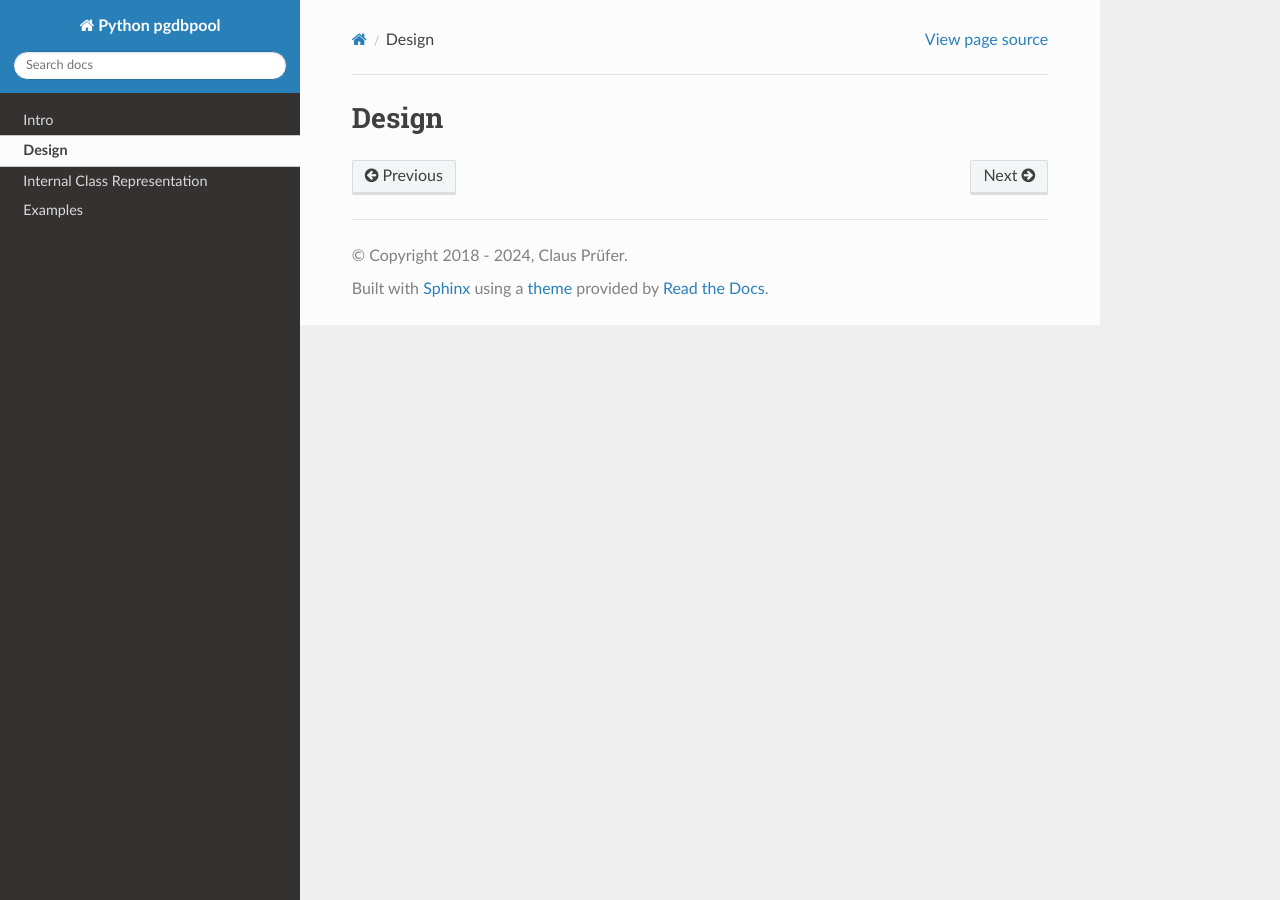
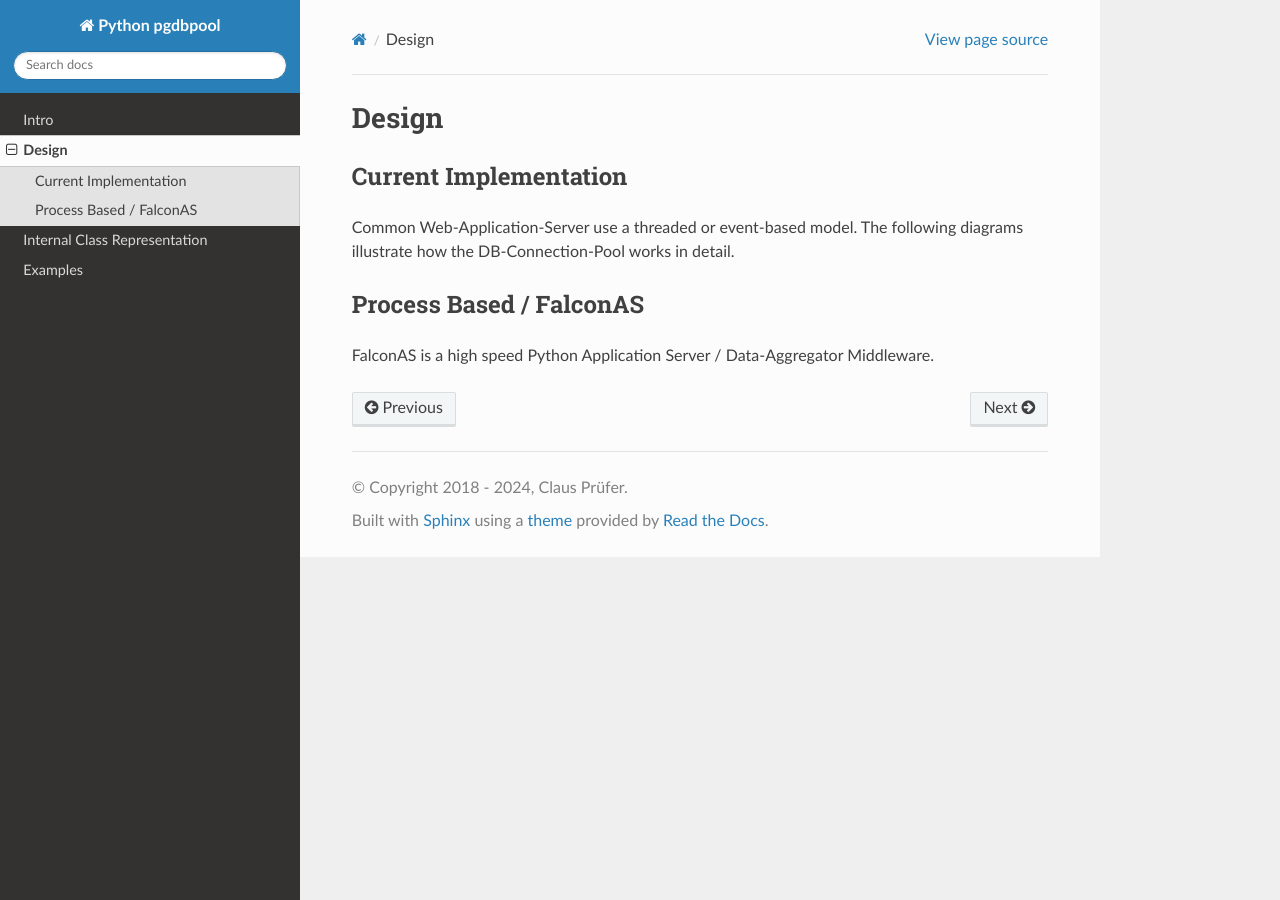
Before and after one commit to clauspruefer/python-dbpool, a Sphinx documentation site: the page built from doc/conf.py/source/design.rst, in a window 1280 px wide. Built offline with Sphinx 7.4.7 and the Read the Docs theme 3.1.0, drawn with Linux system fonts in a browser that asks for light colours.

Commit message:
Update documentation

```diff
--- a/doc/conf.py/source/design.rst
+++ b/doc/conf.py/source/design.rst
@@ -3,3 +3,15 @@
 ======
 Design
 ======
+
+Current Implementation
+======================
+
+Common Web-Application-Server use a threaded or event-based model. The following diagrams illustrate how the DB-Connection-Pool works in detail.
+
+
+
+Process Based / FalconAS
+========================
+
+FalconAS is a high speed Python Application Server / Data-Aggregator Middleware.
--- a/doc/conf.py/source/index.rst
+++ b/doc/conf.py/source/index.rst
@@ -3,13 +3,13 @@
    You can adapt this file completely to your liking, but it should at least
    contain the root `toctree` directive.
 
-Welcome to python-xml-microparser's documentation!
-==================================================
+Python Module "pgdbpool" Documentation
+======================================
 
 Contents:
 
 .. toctree::
-   :maxdepth: 2
+   :maxdepth: 4
 
    intro
    design
```
